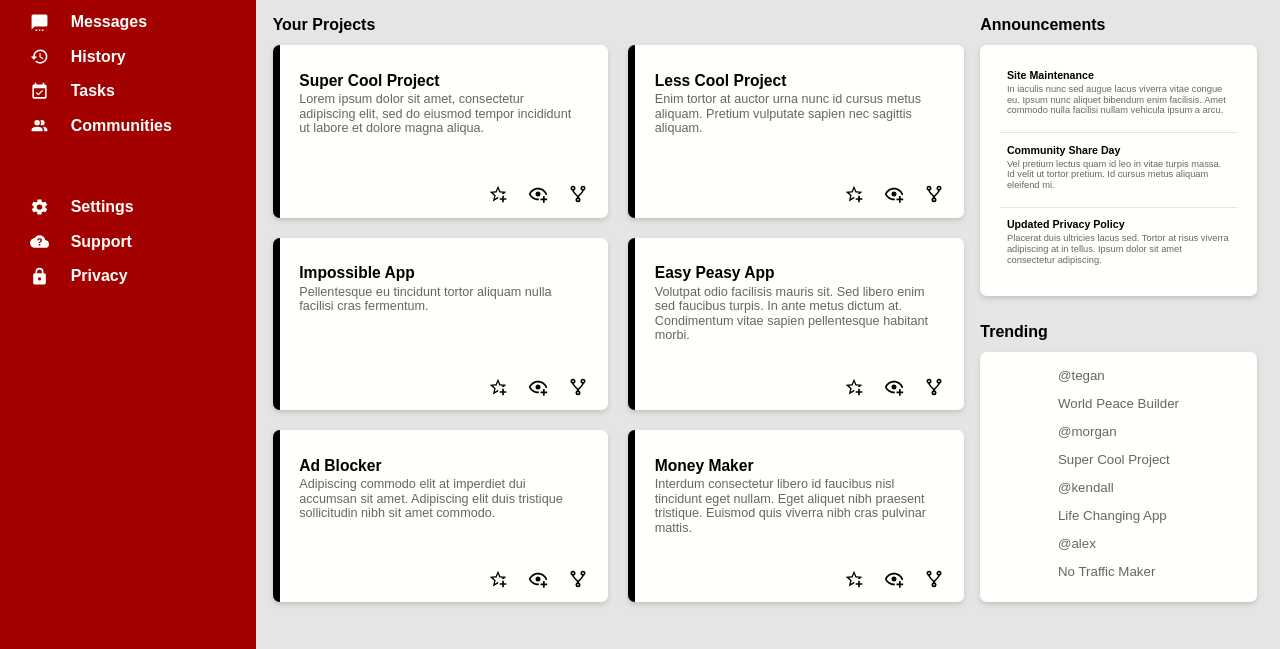
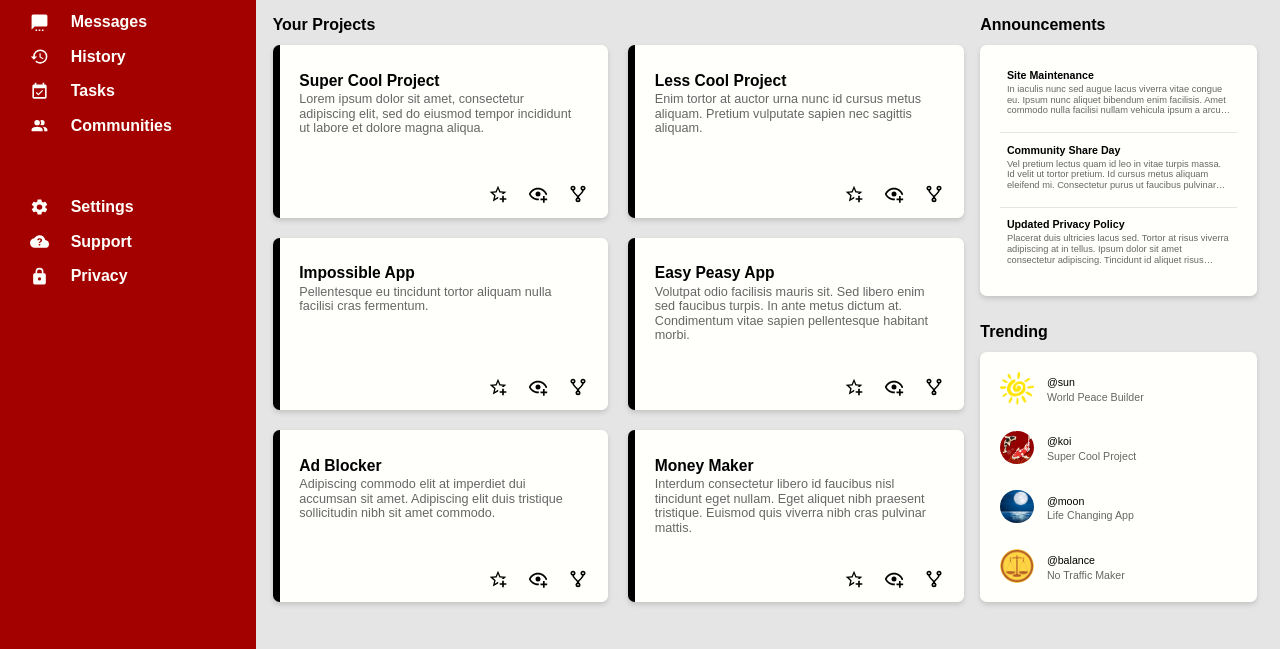
Before and after one commit to xsherryhe/admin-dashboard, a plain HTML site: page index.html in a window 1280 px wide. Shown: the part 151-800 px from the top of the page. Drawn offline with Linux system fonts and the light colour scheme; a web font is replaced by a local one.

Commit message:
Completed styling for trending section

```diff
--- a/index.html
+++ b/index.html
@@ -96,35 +96,35 @@
       <div id="announcement-preview">
         <article>
           <h4>Site Maintenance</h4>
-          <p>In iaculis nunc sed augue lacus viverra vitae congue eu. Ipsum nunc aliquet bibendum enim facilisis. Amet commodo nulla facilisi nullam vehicula ipsum a arcu.</p>
+          <p>In iaculis nunc sed augue lacus viverra vitae congue eu. Ipsum nunc aliquet bibendum enim facilisis. Amet commodo nulla facilisi nullam vehicula ipsum a arcu. Orci nulla pellentesque dignissim enim sit amet. Quis vel eros donec ac odio tempor orci.</p>
         </article>
         <article>
           <h4>Community Share Day</h4>
-          <p>Vel pretium lectus quam id leo in vitae turpis massa. Id velit ut tortor pretium. Id cursus metus aliquam eleifend mi.</p>
+          <p>Vel pretium lectus quam id leo in vitae turpis massa. Id velit ut tortor pretium. Id cursus metus aliquam eleifend mi. Consectetur purus ut faucibus pulvinar elementum.</p>
         </article>
         <article class="announcement-end">
           <h4>Updated Privacy Policy</h4>
-          <p>Placerat duis ultricies lacus sed. Tortor at risus viverra adipiscing at in tellus. Ipsum dolor sit amet consectetur adipiscing.</p>
+          <p>Placerat duis ultricies lacus sed. Tortor at risus viverra adipiscing at in tellus. Ipsum dolor sit amet consectetur adipiscing. Tincidunt id aliquet risus feugiat in ante metus dictum.</p>
         </article>
       </div>
     </section>
     <section id="trending">
         <h2>Trending</h2>
         <div id="trending-preview">
-          <img src="" alt="">
-          <p class="user">@tegan</p>
+          <img class="profile-picture" src="images/sun.png" alt="A profile picture of a sun.">
+          <p class="user">@sun</p>
           <p class="caption">World Peace Builder</p>
 
-          <img src="" alt="">
-          <p class="user">@morgan</p>
+          <img class="profile-picture" src="images/koi-fish.png" alt="A profile picture of two koi fish.">
+          <p class="user">@koi</p>
           <p class="caption">Super Cool Project</p>
 
-          <img src="" alt="">
-          <p class="user">@kendall</p>
+          <img class="profile-picture" src="images/moon.png" alt="A profile picture of a moon over water at night.">
+          <p class="user">@moon</p>
           <p class="caption">Life Changing App</p>
 
-          <img src="" alt="">
-          <p class="user">@alex</p>
+          <img class="profile-picture" src="images/balance.png" alt="A profile picture of a balanced scale.">
+          <p class="user">@balance</p>
           <p class="caption">No Traffic Maker</p>
         </div>
     </section>
--- a/styles/style.css
+++ b/styles/style.css
@@ -262,7 +262,24 @@ article {
 }
 
 #trending-preview {
-  grid-template-columns: auto auto;
+  grid-template-columns: max-content max-content;
+  padding: 0.5rem 1.5rem;
+}
+
+#trending .profile-picture {
+  width: 2.5rem;
+  place-self: center;
+  margin-right: 1rem;
+}
+
+#trending p {
+  font-size: 0.8rem;
+}
+
+#trending .user {
+  color: black;
+  align-self: end;
+  font-weight: 500;
 }
 
 #trending img {
```
Also changed, not shown: images/balance.png (added), images/moon.png (added), images/sun.png (added), 1 other file.
